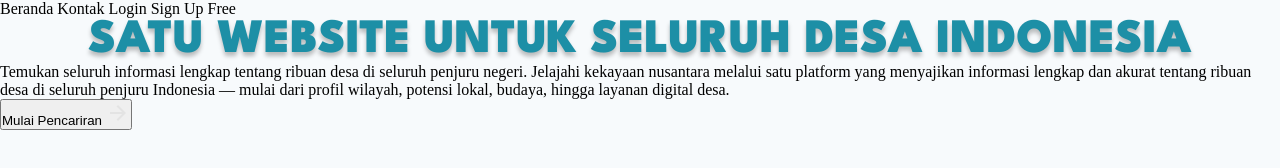
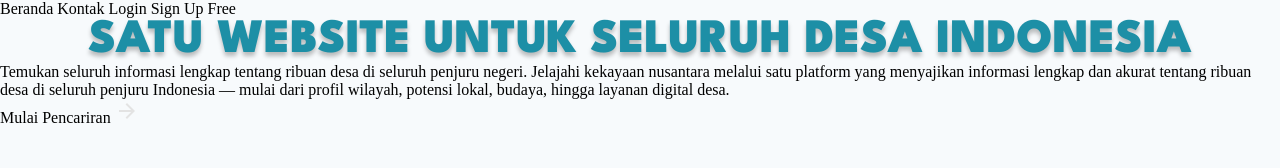
Before and after one commit to PODES-Ivosights/frontend, a plain HTML site: page index.html in a window 1280 px wide. Drawn offline with Linux system fonts and the light colour scheme.

Commit message:
change button to a in index.html

```diff
--- a/index.html
+++ b/index.html
@@ -17,6 +17,6 @@
     </nav>
     <h1>Satu Website untuk Seluruh Desa Indonesia</h1>
     <p>Temukan seluruh informasi lengkap tentang ribuan desa di seluruh penjuru negeri. Jelajahi kekayaan nusantara melalui satu platform yang menyajikan informasi lengkap dan akurat tentang ribuan desa di seluruh penjuru Indonesia — mulai dari profil wilayah, potensi lokal, budaya, hingga layanan digital desa.</p>
-    <button>Mulai Pencariran <img src="Asset/arrow_forward_24dp_E3E3E3_FILL0_wght400_GRAD0_opsz24.svg" alt="right-arrow"></button>
+    <a href="login.html">Mulai Pencariran <img src="Asset/arrow_forward_24dp_E3E3E3_FILL0_wght400_GRAD0_opsz24.svg" alt="right-arrow"></button>
 </body>
 </html>
```
